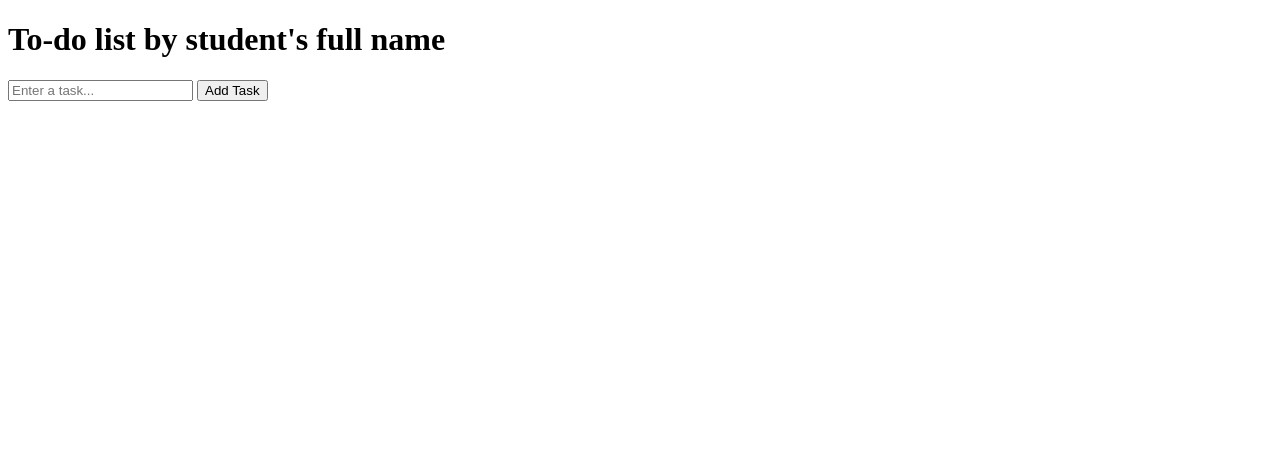
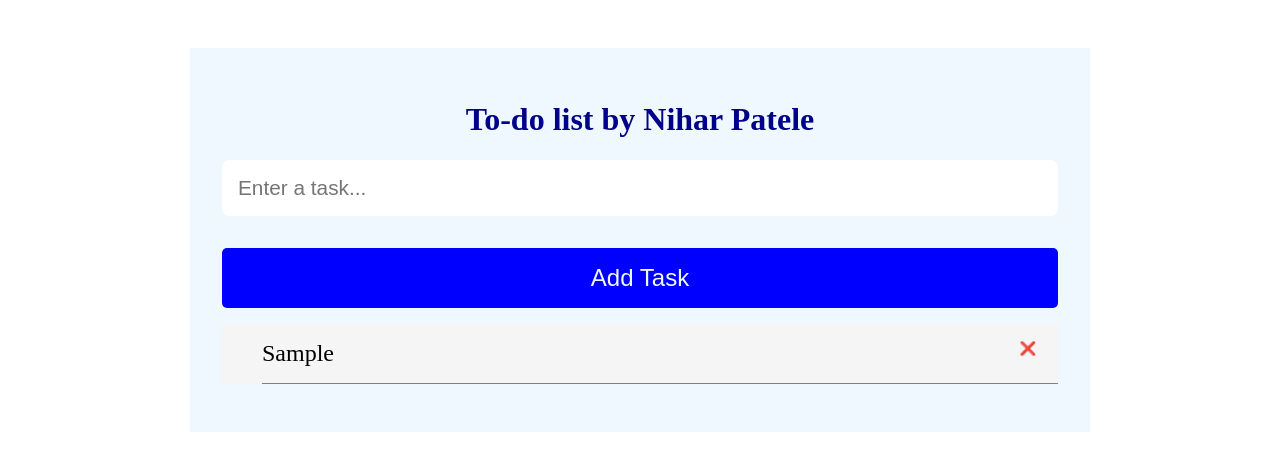
Before and after one commit to Nihar24685475/ET721-spring-2026, a Flask app: page / in a window 1280 px wide. Shown: the top 471 px of the page. Run offline with Flask 3, Linux system fonts and the light colour scheme; tables that the repository leaves empty or names only in its code hold one stand-in row (values such as "Sample post").

Commit message:
complete lab16

```diff
--- a/lab16/app.py
+++ b/lab16/app.py
@@ -55,10 +55,23 @@ def add_task():
     return jsonify ({'status': 'error'})
 
 # --------------
+# delete a task
+# --------------
+@app.route('/delete_task', methods =['POST'])
+def delete_task():
+    data = request.get_json()
+    task_id = data.get('id')
+    cursor = db.cursor()
+    cursor.execute("DELETE FROM tasks WHERE id = %s", (task_id,))
+
+    db.commit()
+    cursor.close()
+
+    return jsonify({'status' : 'deleted'})
+
+# --------------
 # run app
 # --------------
 
-
-
 if __name__ == '__main__':
     app.run(debug=True)
--- a/lab16/static/todo_style.css
+++ b/lab16/static/todo_style.css
@@ -0,0 +1,59 @@
+*{box-sizing:  border-box;}
+.maincontainer{
+    width: 900px;
+    margin: 3rem auto;
+    background-color: aliceblue;
+    padding: 2rem;
+
+}
+
+.title{
+    text-align: center;
+    color: darkblue;
+
+}
+#taskinput{
+    width: 100%;
+    padding: 1rem;
+    border: none;
+    border-radius:  8px;
+    font-size: 1.3rem;
+}
+.btnaddtask{
+    width: 100%;
+    border-radius: 5px;
+    margin-top: 2rem;
+    background-color: blue;
+    padding: 1rem;
+    color: aliceblue;
+    border: none;
+    font-size: 1.5rem;
+
+}
+.btnaddtask:hover{
+    background-color: crimson;
+    font-weight: bolder;
+    cursor: pointer;
+
+}
+.task-item{
+    background-color: whitesmoke;
+    list-style: none;
+    padding: 1rem 0rem;
+    border-bottom: solid gray 1px;
+    font-size: 1.5rem;
+
+}
+#tasklist{
+    background-color: whitesmoke;
+}
+.btn-delete-item{
+    border: none;
+    float: right;
+    margin-right: 1rem;
+    background-color: rgba(1,1,1,0);
+}
+.btn-delete-item:hover{
+    opacity: 0.4;
+    cursor: pointer;
+}
--- a/lab16/templates/index.html
+++ b/lab16/templates/index.html
@@ -8,7 +8,7 @@
 </head>
 <body>
     <main class="maincontainer">
-        <h1 class="title">To-do list by student's full name</h1>
+        <h1 class="title">To-do list by Nihar Patele</h1>
 
         <input type="text" id="taskinput" placeholder="Enter a task...">
         <button class="btnaddtask" onclick="addTask()">Add Task</button>
```
Also changed, not shown: lab16/static/todo_script.js (+57 -0 lines).
